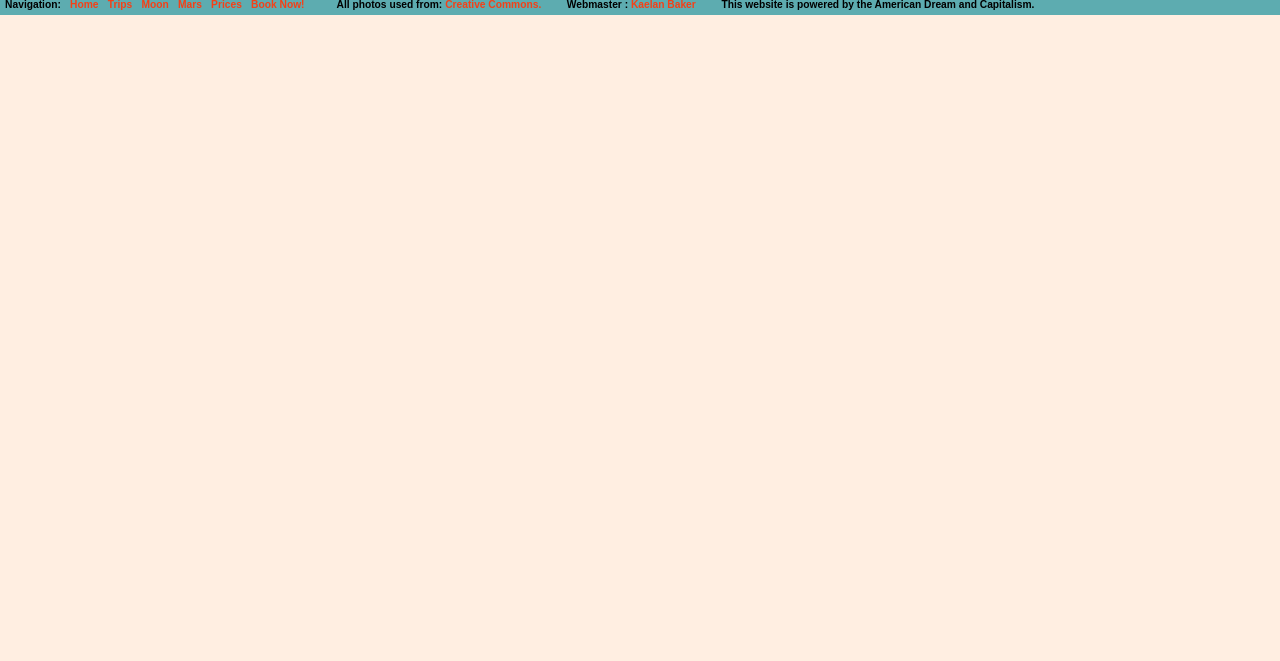
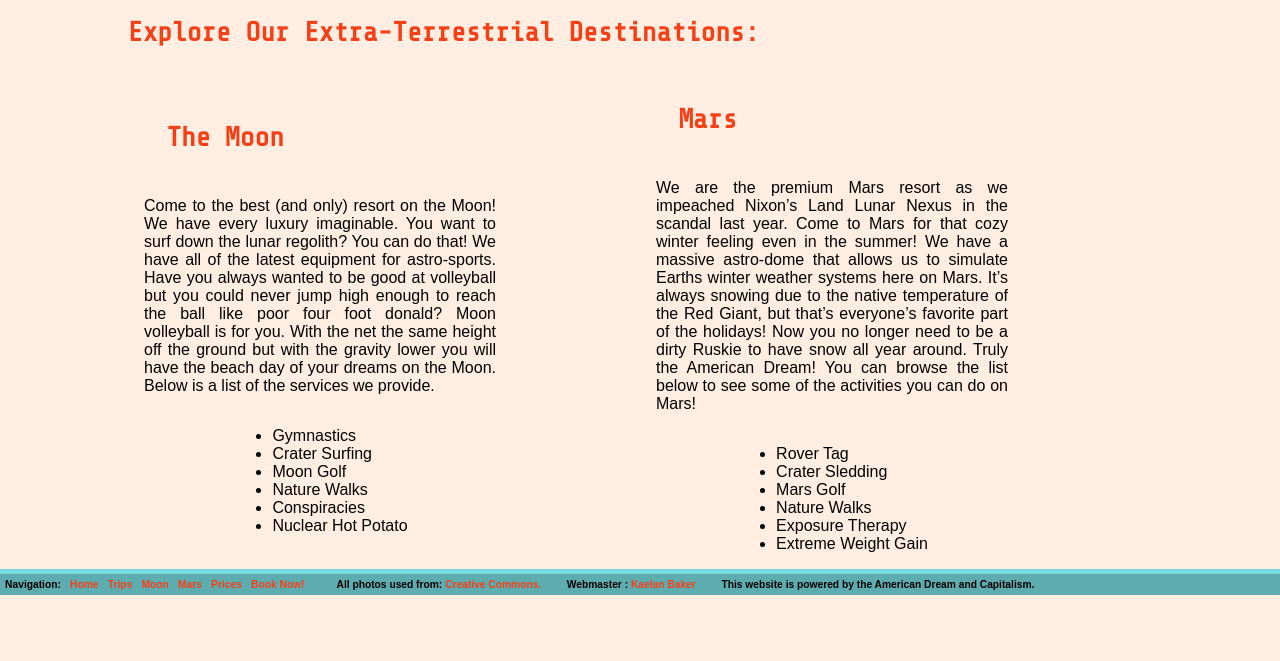
Before and after one commit to kaelan-baker/Webdev-A2, a plain HTML site: page trips.html in a window 1280 px wide. Shown: the part 139-800 px from the top of the page. Drawn offline with nearby package versions, Linux system fonts and the light colour scheme.

Commit message:
Home and Trips done

```diff
--- a/styles/site.css
+++ b/styles/site.css
@@ -31,6 +31,13 @@
   text-align: left;
   padding-left: 10%;
   padding-right: 10%;
+}
+.centered{
+  padding-left: 10%;
+  padding-right: 10%;
+  text-align: center;
+  margin-left: auto;
+  margin-right: auto;
 }
 .notMobile{
   display:none;
@@ -79,7 +86,15 @@
   margin: auto;
 }
 /* End Destinations */
-
+.twoColumnGrid{
+  text-align: center;
+}
+.twoColumnGrid ul{
+  display: inline-block;
+}
+.twoColumnGrid ul li{
+  text-align: left;
+}
 /* Hamburger menu below here */
   #hamburger-input {
     visibility: hidden;
@@ -209,6 +224,12 @@ footer *{
     background-color: var(--color-cream);
     border: 0px none;
   }
+  .centered{
+    font-size: 1.7em;
+    min-width: 18vw;
+    background-color: var(--color-cream);
+    border: 0px none;
+  }
   .banner{
     display: flex;
     width: 100vw;
@@ -255,16 +276,33 @@ footer *{
   .asideImage img{
     max-width: 8vw;
   }
+  .twoColumnGrid{
+    margin: auto;
+    display: grid;
+    grid-template-columns: auto auto;
+  }
 
-  h2{
+  .twoColumnGrid #moon{
+    margin: auto;
+    grid-row: 1;
+    grid-column: 1;
+    width: 30vw;
+  }
+  .twoColumnGrid #mars{
+    margin: left;
+    grid-row: 1;
+    grid-column: 2;
+    width: 30vw;
 
   }
+
   p{
-    text-align: left;
+    text-align: justify;
     padding: 1em;
-    max-width: 85vw;
-    margin: auto;
-    margin-left: 5vw;
+    max-width: 70vw;
+    margin-left: auto;
+    margin-right: auto;
+
   }
 
   footer {
--- a/trips.html
+++ b/trips.html
@@ -54,8 +54,53 @@
       </div>
     </header>
     <main>
-
-
+      <h2 class="indented">Explore Our Extra-Terrestrial Destinations:</h2>
+      <div class="twoColumnGrid">
+        <div id="moon">
+          <h2 class="indented">The Moon</h2>
+          <p>
+            Come to the best (and only) resort on the Moon! We have every luxury
+            imaginable. You want to surf down the lunar regolith? You can do
+            that! We have all of the latest equipment for astro-sports. Have you
+            always wanted to be good at volleyball but you could never jump high
+            enough to reach the ball like poor four foot donald? Moon volleyball
+            is for you. With the net the same height off the ground but with the
+            gravity lower you will have the beach day of your dreams on the
+            Moon. Below is a list of the services we provide.
+          </p>
+          <ul>
+            <li>Gymnastics</li>
+            <li>Crater Surfing</li>
+            <li>Moon Golf</li>
+            <li>Nature Walks</li>
+            <li>Conspiracies</li>
+            <li>Nuclear Hot Potato</li>
+          </ul>
+        </div>
+        <div id="mars">
+          <h2 class="indented">Mars</h2>
+          <p>
+            We are the premium Mars resort as we impeached Nixon’s Land Lunar
+            Nexus in the scandal last year. Come to Mars for that cozy winter
+            feeling even in the summer! We have a massive astro-dome that allows
+            us to simulate Earths winter weather systems here on Mars. It’s
+            always snowing due to the native temperature of the Red Giant, but
+            that’s everyone’s favorite part of the holidays! Now you no longer
+            need to be a dirty Ruskie to have snow all year around. Truly the
+            American Dream! You can browse the list below to see some of the
+            activities you can do on Mars!
+          </p>
+          <ul>
+            <li>Rover Tag</li>
+            <li>Crater Sledding</li>
+            <li>Mars Golf</li>
+            <li>Nature Walks</li>
+            <li>Exposure Therapy</li>
+            <li>Extreme Weight Gain</li>
+          </ul>
+        </div>
+      </div>
+    </main>
     <footer>
       <ul>
         <li>Navigation:</li>
```
Also changed, not shown: index.html (+23 -21 lines).
